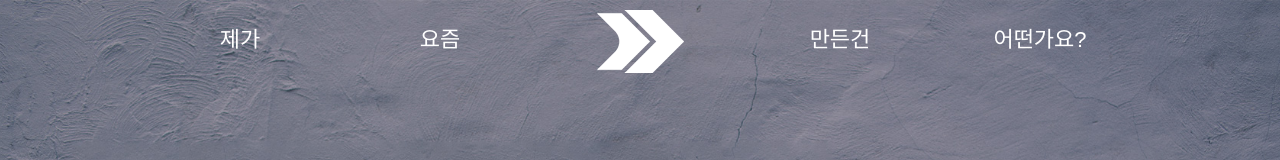
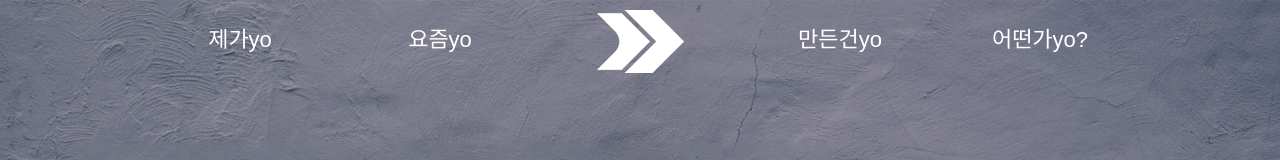
Before and after one commit to 1215kkm/self1, a plain HTML site: page index.html in a window 1280 px wide. Shown: the top 160 px of the page. Drawn offline with nearby package versions, Linux system fonts and the light colour scheme; a web font is replaced by a local one.

Commit message:
메뉴명 변경

```diff
--- a/index.html
+++ b/index.html
@@ -17,10 +17,10 @@
     <header>
         <h1><img src="images/logo.png" alt="" title="로고"></h1>
         <ul class="gnb">
-            <li><a href="#section1">제가</a></li>
-            <li><a href="#section2">요즘</a></li>
-            <li><a href="#section3">만든건</a></li>
-            <li><a href="#section4">어떤가요?</a></li>
+            <li><a href="#section1">제가yo</a></li>
+            <li><a href="#section2">요즘yo</a></li>
+            <li><a href="#section3">만든건yo</a></li>
+            <li><a href="#section4">어떤가yo?</a></li>
         </ul>
     </header>
     <section id="section1">
```
